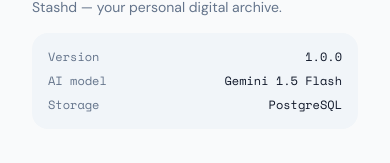
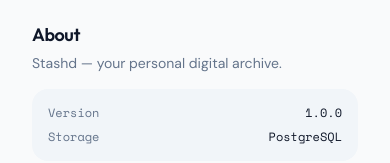
Before and after one commit to init4saurabh/stashd, a React (Vite) app in the folder apps/client/: page /settings in a window 390 px wide. Shown: the part 516-679 px from the top of the page. Built offline with nearby package versions, Linux system fonts and the light colour scheme; no server answers.

Commit message:
fix(client):hamburger overlap

```diff
--- a/apps/client/src/components/layout/app-layout.tsx
+++ b/apps/client/src/components/layout/app-layout.tsx
@@ -53,7 +53,7 @@ export function AppLayout({ children }: { children: ReactNode }) {
         </div>
       </div>
 
-      <main className="flex-1 relative overflow-auto">
+   <main className={cn("flex-1 relative overflow-auto", isMobile && "pt-14")}>
         {children}
         <SaveLinkModal />
       </main>
--- a/apps/client/src/pages/settings.tsx
+++ b/apps/client/src/pages/settings.tsx
@@ -94,10 +94,7 @@ export default function Settings() {
                 <span>Version</span>
                 <span className="text-foreground">1.0.0</span>
               </div>
-              <div className="flex justify-between">
-                <span>AI model</span>
-                <span className="text-foreground">Gemini 1.5 Flash</span>
-              </div>
+
               <div className="flex justify-between">
                 <span>Storage</span>
                 <span className="text-foreground">PostgreSQL</span>
```
